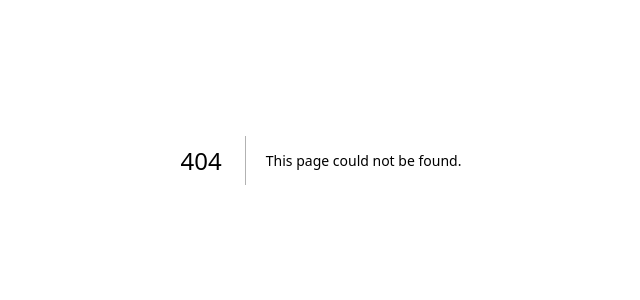
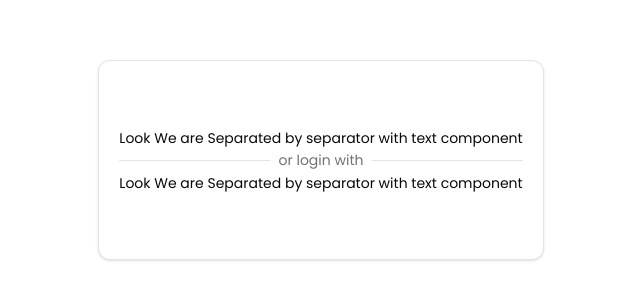
Before and after one commit to akshaywritescode/rangoli-live-components, a Next.js app: page /s/separator-with-text in a window 1280 px wide. Before the commit this address had no page. Shown: the part 240-540 px from the top of the page, without its empty margins (319-959 px from the left). Built offline with nearby package versions, Linux system fonts and the light colour scheme.

Commit message:
added separator with text

```diff
--- /dev/null
+++ b/src/app/components/SeparatorWithText.tsx
@@ -0,0 +1,26 @@
+"use client";
+
+import { useTheme } from "next-themes";
+import { useEffect, useState } from "react";
+
+type TSeparator = {
+    className?: string;
+    text: string;
+};
+
+export default function SeparatorWithText({ className, text }: TSeparator) {
+    const { theme } = useTheme();
+    const [mounted, setMounted] = useState(false);
+
+    useEffect(() => {
+        setMounted(true);
+    }, []);
+
+    // Avoid rendering theme-based class until mounted
+    const separatorBgColor = !mounted ? "" : theme === "light" ? "bg-black/10" : "bg-white/10";
+
+
+    return <div className={`${className} ${separatorBgColor} h-[1px] relative`}>
+        <span className={`px-2 text-sm text-muted-foreground absolute left-1/2 -translate-x-1/2 bottom-1/2 translate-y-1/2 bg-card`}>{text}</span>
+    </div>;
+}
--- /dev/null
+++ b/src/app/s/separator-with-text/page.tsx
@@ -0,0 +1,13 @@
+import Separator from "@/app/components/Separator";
+import SeparatorWithText from "@/app/components/SeparatorWithText";
+import { Card } from "@/components/ui/card";
+
+export default function separatorWithTextDemo() {
+    return <div className="container-center">
+        <Card className="h-[200px] p-5 flex flex-col justify-center items-center gap-3">
+            <h1 className="text-sm">Look We are Separated by separator with text component</h1>
+            <SeparatorWithText text="or login with" className="w-full" />
+            <h1 className="text-sm">Look We are Separated by separator with text component</h1>
+        </Card>
+    </div>
+}
```
